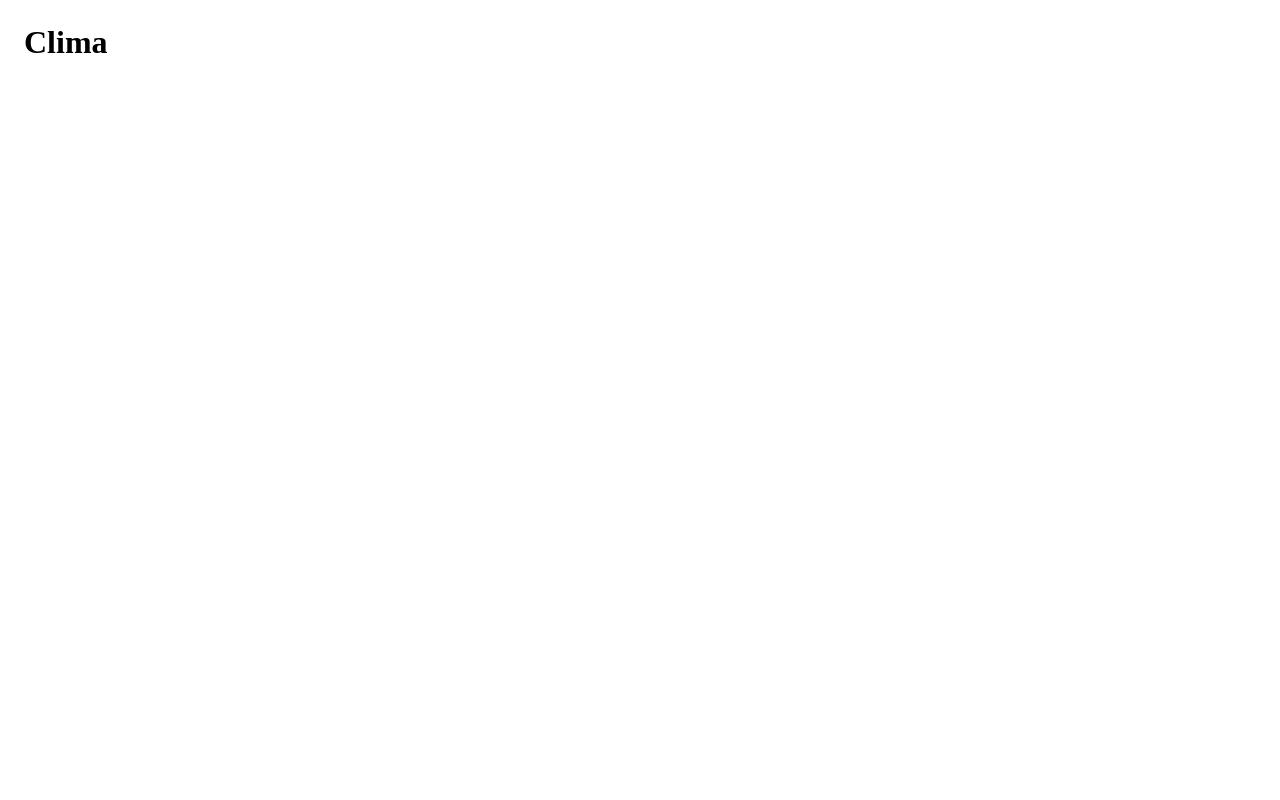
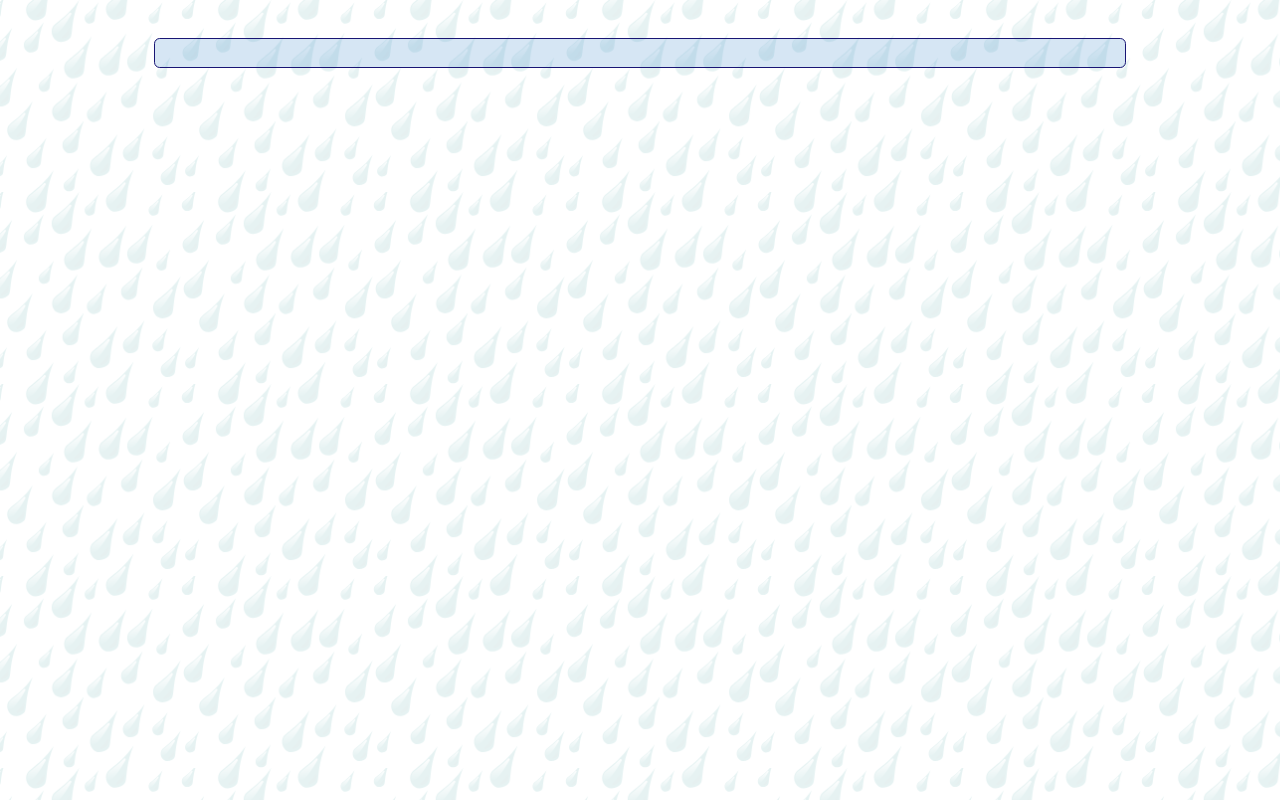
Before and after one commit to Victoriamsilva/Clima, a React (Vite) app: page / in a window 1280 px wide. Built offline with nearby package versions, Linux system fonts and the light colour scheme.

Commit message:
feat: create input and backgroundImage

```diff
--- a/package.json
+++ b/package.json
@@ -11,11 +11,12 @@
   "dependencies": {
     "dom": "^0.0.3",
     "react": "^18.2.0",
+    "react-dom": "^18.2.0",
     "react-router-dom": "^6.10.0",
     "styled-components": "^5.3.9"
   },
   "devDependencies": {
-    "@types/react": "^18.0.28",
+    "@types/react": "^18.0.31",
     "@types/react-dom": "^18.0.11",
     "@types/styled-components": "^5.1.26",
     "@typescript-eslint/eslint-plugin": "^5.43.0",
--- a/src/App.tsx
+++ b/src/App.tsx
@@ -1,12 +1,13 @@
 import { ThemeProvider } from "styled-components"
 import Routes from "./Routes/router"
-import { Container, GlobalStyles } from "./Styles/globalStyles"
+import { Container, GlobalStyles, ImageBackground } from "./Styles/globalStyles"
 import { theme } from "./Styles/theme"
 
 function App() {
   return (
     <ThemeProvider theme={theme}>
       <GlobalStyles />
+      <ImageBackground />
       <Container>
         <Routes />
       </Container>
--- /dev/null
+++ b/src/Components/Input/index.tsx
@@ -0,0 +1,9 @@
+import { ComponentContainer } from '../../Styles/globalStyles'
+import * as S from './style'
+export default function Input() {
+    return(
+        <ComponentContainer>
+            <S.Input />
+        </ComponentContainer>
+    )
+}
--- /dev/null
+++ b/src/Components/Input/style.ts
@@ -0,0 +1,15 @@
+import styled from "styled-components";
+
+export const Input = styled.input`
+    background-color: transparent;
+    font-size: ${({theme}) => theme.fontSize.m};
+    border: 1px solid ${({theme}) => theme.colors.blue5};
+    outline: none;
+    width: 80%;
+    height: 30px;
+    padding: ${({theme}) => theme.padding.s};
+    border-radius: ${({theme}) => theme.padding.s};
+    color: ${({theme}) => theme.colors.blue5};
+    margin: ${({theme}) => theme.padding.s};
+    background-color: ${({theme}) => theme.colors.transparentBlue}
+`;
--- a/src/Pages/Home/index.tsx
+++ b/src/Pages/Home/index.tsx
@@ -1,5 +1,8 @@
+import Input from "../../Components/Input";
+
+
 export default function Home() {
     return (
-        <h1>Clima</h1>
+        <Input/>
     )
 }
--- a/src/Styles/globalStyles.ts
+++ b/src/Styles/globalStyles.ts
@@ -1,9 +1,31 @@
 import styled, { createGlobalStyle } from 'styled-components'
+import Rain from  '../Assets/Pattern/Rain.svg'
+
 
 export const Container = styled.div`
-    padding: ${props => props.theme.padding.l};
-    margin: 0
+    padding: ${({theme}) => theme.padding.xl} !important;
+    margin: 0;
+    display: flex;
+    max-height: 100vh;
+    max-width: 100vw;
+    position: relative;
 `;
+
+export const ComponentContainer = styled.div`
+  display: flex;
+  justify-content: center;
+  width: 100vw;
+
+`
+
+export const ImageBackground = styled.div`
+    background-image: url(${Rain});
+    opacity: 0.1;
+    position: absolute;
+    height: 100vh;
+    width: 100vw;
+
+`
 
 export const GlobalStyles = createGlobalStyle`
 * {
--- a/src/Styles/theme.ts
+++ b/src/Styles/theme.ts
@@ -4,12 +4,13 @@ export const theme = {
         blue2: '#4c91d8',
         blue3: '#3380c6',
         blue4: '#196fb3',
-        blue5: '#005ea0',
+        blue5: '#181574',
         yellow1: '#ffffad',
         yellow2: '#fcfb93',
         yellow3: '#f9f779',
         yellow4: '#f6f25e',
         yellow5: '#f3ee44',
+        transparentBlue: 'rgba(	51, 128, 198, 0.2)'
     },
 
     devices: {
```
Also changed, not shown: src/Assets/Pattern/Rain.svg (added), src/Components/Card/index.tsx (added), 1 other file (tests, documents, lock files or other folders).
